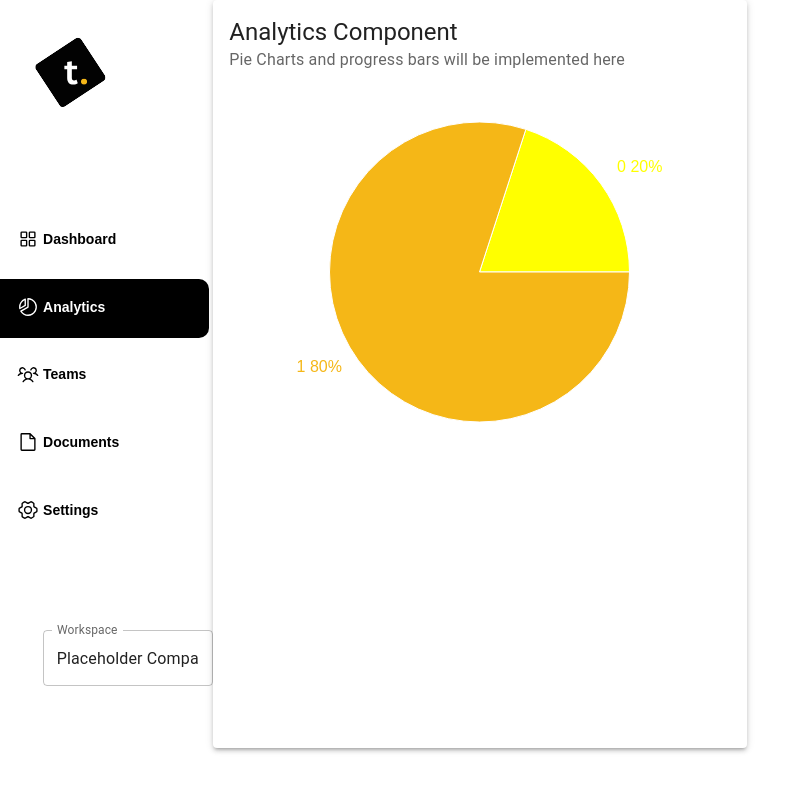
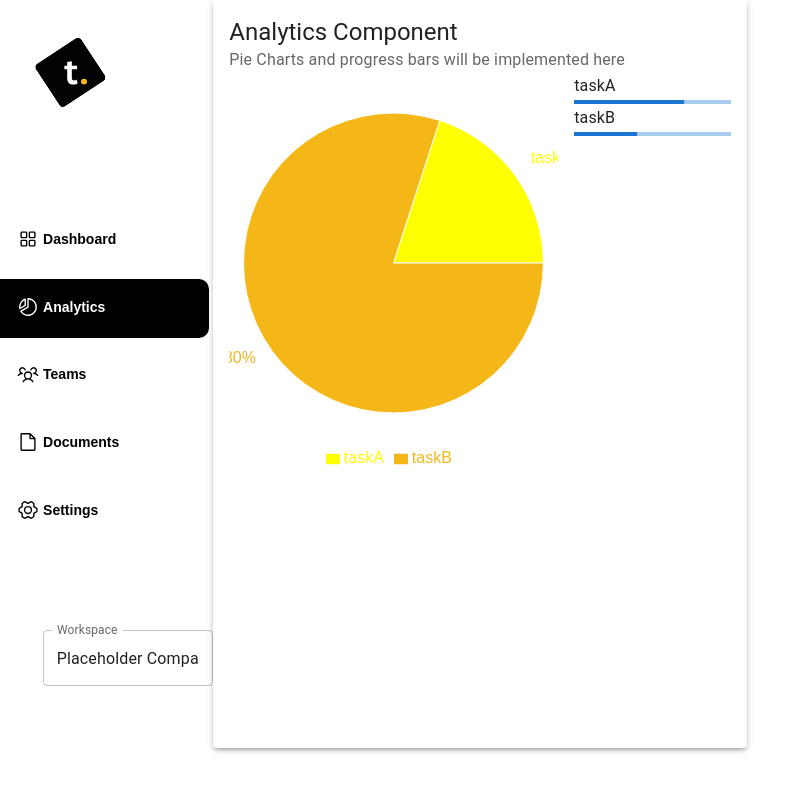
Before and after one commit to PeytenBevill/task-management, a React (Vite) app: page /analytics in a window 1280 px wide. Shown: the top 792 px of the page, without its empty margins (0-812 px from the left). Built offline with nearby package versions, Linux system fonts and the light colour scheme.

Commit message:
chart edit

```diff
--- a/src/Analytics/Analytics.jsx
+++ b/src/Analytics/Analytics.jsx
@@ -1,13 +1,19 @@
 import React from 'react'
-import { PieChart, Pie, Cell, ResponsiveContainer } from 'recharts'
-import { Typography, Card, CardContent } from '@mui/material';
+import { PieChart, Pie, Cell, ResponsiveContainer, Tooltip, Legend } from 'recharts'
+import { Typography, Card, CardContent, Grid, LinearProgress } from '@mui/material';
 import './Analytics.css'
 
 
 
-const data = [
-  { sample: 'taskA', value: 100},
-  { sample: 'taskB', value: 400}
+const pieData = [
+  { name: 'taskA', value: 100},
+  { name: 'taskB', value: 400}
+
+];
+
+const progressData = [
+  { task: 'taskA', completed: 70},
+  { task: 'taskB', completed: 40}
 
 ];
 
@@ -23,10 +29,12 @@ function Analytics() {
     <Typography color='textSecondary'>
       Pie Charts and progress bars will be implemented here
       </Typography>
+      <Grid container spacing={2}>
+      <Grid item xs={12} md={8}>
       <ResponsiveContainer width="100%" height={400}>
     <PieChart>
       <Pie
-        data={data}
+        data={pieData}
         cx="50%"
         cy="50%"
         labelLine={false}
@@ -35,12 +43,24 @@ function Analytics() {
         dataKey="value"
         label={({name, percent}) => `${name} ${(percent *100).toFixed(0)}%`}
       >
-        {data.map((entry, index) => (
+        {pieData.map((entry, index) => (
           <Cell key={`cell-${index}`} fill={COLORS[index % COLORS.length]} />
         ))}
       </Pie>
+      <Tooltip />
+      <Legend />
     </PieChart>
       </ResponsiveContainer>
+      </Grid>
+      <Grid item  xs={12} md={4}>
+      {progressData.map((item, index) => (
+        <div key={index}>
+          <Typography variant='subtitle1'>{item.task}</Typography>
+          <LinearProgress variant='determinate' value={item.completed}/>
+          </div>
+      ))}
+      </Grid>
+      </Grid>
       </CardContent>
       </Card>
   )
```
